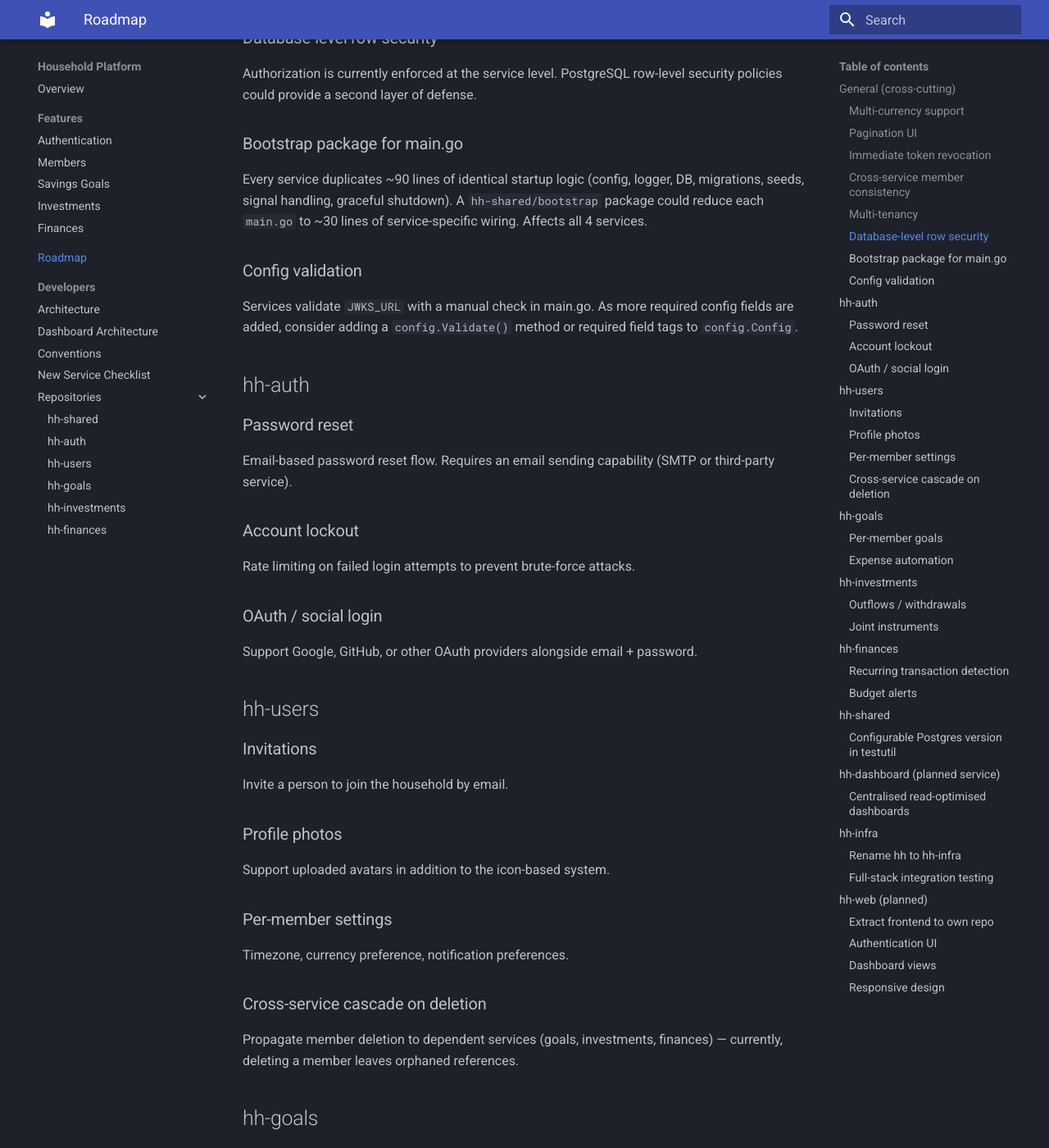
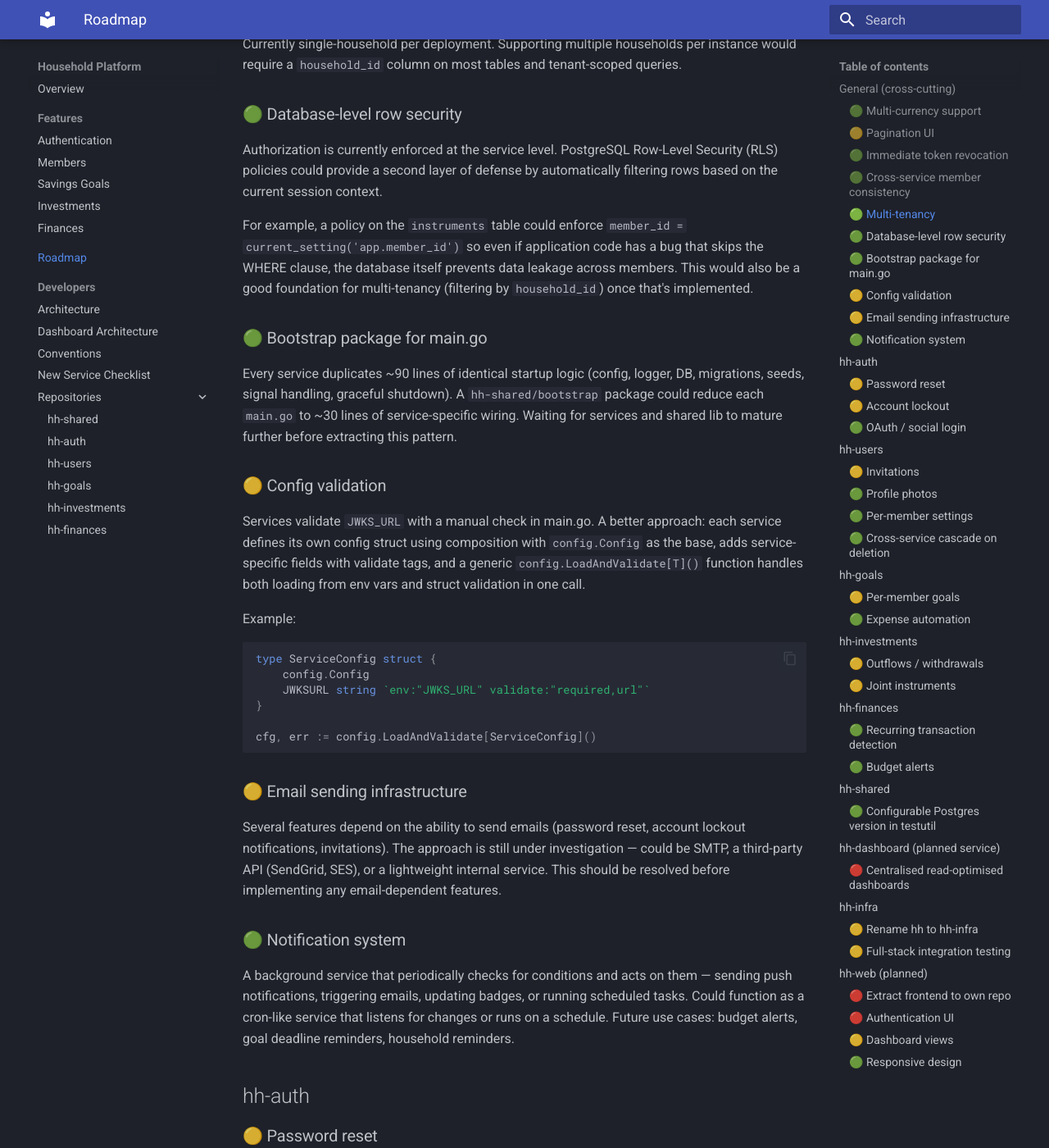
Before and after one commit to tiagorocha94/hh-docs, an MkDocs documentation site: the page built from docs/roadmap.md, in a window 1280 px wide and 1400 px high, scrolled down 988 px. Shown: the whole window at 82% size. Built offline with MkDocs 1.6.1 and Material for MkDocs 9.7.7, drawn with Linux system fonts in a browser that asks for light colours; some of the changed text lies outside the part shown.

Commit message:
Add priority badges and new items to roadmap
- All items tagged with priority:  High,  Medium,  Low
- New items: email sending infrastructure (), notification system ()
- Expanded: database-level row security (RLS example), config validation
  (composition + generic LoadAndValidate pattern)
- Added dependency notes (email infra blocks password reset, lockout,
  invitations; notification system blocks budget alerts, per-member settings)
- hh-web: Extract frontend (), Authentication UI () as top priorities

````diff
--- a/docs/roadmap.md
+++ b/docs/roadmap.md
@@ -2,147 +2,198 @@
 
 Feature backlog for the Household platform, grouped by scope.
 
+Priority: 🔴 High — next up, 🟡 Medium — important but not urgent, 🟢 Low — future consideration.
+
 ## General (cross-cutting)
 
-### Multi-currency support
+### 🟢 Multi-currency support
 All services currently assume EUR. Adding a `currency` column to monetary
 tables (contributions, valuations, movements, transactions) would enable
 multi-currency tracking with EUR as the aggregation currency.
 
-### Pagination UI
+### 🟡 Pagination UI
 Backend pagination is implemented (via hh-shared/httputil) but the frontend
 fetches all records. Add pagination controls when data volume grows.
+Depends on hh-web being implemented first.
 
-### Immediate token revocation
+### 🟢 Immediate token revocation
 If admin force-logout becomes a requirement, add a Redis revocation list.
 hh-auth writes revoked token hashes on logout; JWT middleware checks Redis
 before accepting a token. Redis failure degrades gracefully to
 signature-only verification. No architectural changes needed.
 
-### Cross-service member consistency
+### 🟢 Cross-service member consistency
 Services reference member IDs as plain UUIDs with no cross-database FK
 constraints. If a member is deleted from hh-users, other services still
 hold stale references. Options: shared identity service, event-driven sync,
-or a periodic consistency check.
+or a periodic consistency check. Not needed now — members won't be deleted
+in the immediate use case.
 
-### Multi-tenancy
+### 🟢 Multi-tenancy
 Currently single-household per deployment. Supporting multiple households
 per instance would require a `household_id` column on most tables and
 tenant-scoped queries.
 
-### Database-level row security
+### 🟢 Database-level row security
 Authorization is currently enforced at the service level. PostgreSQL
-row-level security policies could provide a second layer of defense.
+Row-Level Security (RLS) policies could provide a second layer of defense
+by automatically filtering rows based on the current session context.
 
-### Bootstrap package for main.go
+For example, a policy on the `instruments` table could enforce
+`member_id = current_setting('app.member_id')` so even if application code
+has a bug that skips the WHERE clause, the database itself prevents data
+leakage across members. This would also be a good foundation for
+multi-tenancy (filtering by `household_id`) once that's implemented.
+
+### 🟢 Bootstrap package for main.go
 Every service duplicates ~90 lines of identical startup logic (config, logger,
 DB, migrations, seeds, signal handling, graceful shutdown). A
 `hh-shared/bootstrap` package could reduce each `main.go` to ~30 lines of
-service-specific wiring. Affects all 4 services.
+service-specific wiring. Waiting for services and shared lib to mature
+further before extracting this pattern.
 
-### Config validation
-Services validate `JWKS_URL` with a manual check in main.go. As more
-required config fields are added, consider adding a `config.Validate()`
-method or required field tags to `config.Config`.
+### 🟡 Config validation
+Services validate `JWKS_URL` with a manual check in main.go. A better
+approach: each service defines its own config struct using composition
+with `config.Config` as the base, adds service-specific fields with
+validate tags, and a generic `config.LoadAndValidate[T]()` function
+handles both loading from env vars and struct validation in one call.
+
+Example:
+```go
+type ServiceConfig struct {
+    config.Config
+    JWKSURL string `env:"JWKS_URL" validate:"required,url"`
+}
+
+cfg, err := config.LoadAndValidate[ServiceConfig]()
+```
+
+### 🟡 Email sending infrastructure
+Several features depend on the ability to send emails (password reset,
+account lockout notifications, invitations). The approach is still under
+investigation — could be SMTP, a third-party API (SendGrid, SES), or a
+lightweight internal service. This should be resolved before implementing
+any email-dependent features.
+
+### 🟢 Notification system
+A background service that periodically checks for conditions and acts on
+them — sending push notifications, triggering emails, updating badges, or
+running scheduled tasks. Could function as a cron-like service that
+listens for changes or runs on a schedule. Future use cases: budget
+alerts, goal deadline reminders, household reminders.
 
 ## hh-auth
 
-### Password reset
-Email-based password reset flow. Requires an email sending capability
-(SMTP or third-party service).
+### 🟡 Password reset
+Email-based password reset flow. Depends on email sending infrastructure
+being resolved first.
 
-### Account lockout
+### 🟡 Account lockout
 Rate limiting on failed login attempts to prevent brute-force attacks.
+Should also send an email to the user reporting the lockout. Depends on
+email sending infrastructure.
 
-### OAuth / social login
+### 🟢 OAuth / social login
 Support Google, GitHub, or other OAuth providers alongside email + password.
 
 ## hh-users
 
-### Invitations
-Invite a person to join the household by email.
+### 🟡 Invitations
+Invite a person to join the household by email. Depends on email sending
+infrastructure being resolved first.
 
-### Profile photos
+### 🟢 Profile photos
 Support uploaded avatars in addition to the icon-based system.
 
-### Per-member settings
-Timezone, currency preference, notification preferences.
+### 🟢 Per-member settings
+Timezone, currency preference, notification preferences. More relevant
+once a notification system exists.
 
-### Cross-service cascade on deletion
+### 🟢 Cross-service cascade on deletion
 Propagate member deletion to dependent services (goals, investments,
 finances) — currently, deleting a member leaves orphaned references.
+Not needed now — members won't be deleted in the immediate use case.
 
 ## hh-goals
 
-### Per-member goals
+### 🟡 Per-member goals
 Goals are currently household-wide. A `goal_members` join table would allow
 assigning goals to specific members.
 
-### Expense automation
-In finances service, an expense category flagged as "goals" could
-automatically create a movement in hh-goals.
+### 🟢 Expense automation
+When the finances service matures, an expense category flagged as
+"savings" could automatically create a movement in hh-goals. Cross-service
+automation is a future concern.
 
 ## hh-investments
 
-### Outflows / withdrawals
+### 🟡 Outflows / withdrawals
 Record money taken out of an instrument. Needed for accurate gain/loss
 calculation.
 
-### Joint instruments
+### 🟡 Joint instruments
 Allow multiple member_ids per instrument for shared investment accounts.
 
 ## hh-finances
 
-### Recurring transaction detection
+### 🟢 Recurring transaction detection
 Flag income/expenses that repeat monthly and aggregate separately.
+Automation should be done after core flows are consistent.
 
-### Budget alerts
-Warn when a group's actual spend exceeds its target percentage.
+### 🟢 Budget alerts
+Warn when a group's actual spend exceeds its target percentage. More
+relevant once a notification system exists.
 
 ## hh-shared
 
-### Configurable Postgres version in testutil
+### 🟢 Configurable Postgres version in testutil
 `StartPostgresContainer` hardcodes `postgres:18-alpine`. Make the image
 configurable via parameter or environment variable for testing against
 different Postgres versions.
 
 ## hh-dashboard (planned service)
 
-### Centralised read-optimised dashboards
-The existing hh-* services are CRUD-focused and optimised for writes. Dashboard
-queries (aggregations, time series, cross-member breakdowns) don't belong in
-those services — they would add read-heavy load to write-optimised schemas.
-
-hh-dashboard would be a dedicated read service that consumes data from all
-other services and serves pre-aggregated views: portfolio summaries, savings
-progress, expense breakdowns, per-member overviews, and household-wide KPIs.
-
-See [Dashboard Architecture](dashboard-architecture.md) for the detailed design.
+### 🔴 Centralised read-optimised dashboards
+A dedicated read service that consumes data from all other services and
+serves pre-aggregated views: portfolio summaries, savings progress,
+expense breakdowns, per-member overviews, and household-wide KPIs.
+One of the most impactful features but brings significant complexity —
+changes across all services (event publishing) and new infrastructure
+(NATS). See [Dashboard Architecture](dashboard-architecture.md).
 
 ## hh-infra
 
-### Rename hh to hh-infra
+### 🟡 Rename hh to hh-infra
 The orchestration repo is currently named `hh`. It should be renamed to
-`hh-infra` once all services are extracted, to match the naming convention.
+`hh-infra` once all services are extracted. This involves more than just
+renaming — the frontend needs to be extracted first, nginx config updated,
+and docker-compose references cleaned up.
 
-### Full-stack integration testing
+### 🟡 Full-stack integration testing
 Compose all `-dev` images into a single docker-compose for automated
-end-to-end testing of the full platform.
+end-to-end testing of the full platform. Best done once services and
+frontend are stable.
 
 ## hh-web (planned)
 
-### Extract frontend to own repo
+### 🔴 Extract frontend to own repo
 The React SPA currently lives inside the `hh` (infra) repo as `fe/`. It
 should be extracted to its own `hh-web` repository with independent CI/CD,
-matching the polyrepo pattern.
+matching the polyrepo pattern. The repo should include a way to run the
+app against mocked APIs so local development and implementation doesn't
+depend on running the actual backend services. In the future, a
+docker-compose setup could start all services in dev mode for full
+integration testing, but that's heavy for now.
 
-### Authentication UI
-Login page, token refresh handling, logout flow. Currently partially
-implemented in the monorepo frontend.
+### 🔴 Authentication UI
+Login page, token refresh handling, logout flow. Critical — should be
+implemented immediately after the frontend is extracted to its own repo.
 
-### Dashboard views
+### 🟡 Dashboard views
 Per-service dashboards (goals progress, investment portfolio summary,
-expense breakdown) that consume the CRUD APIs.
+expense breakdown) that consume the dashboard API. Can only be done once
+hh-dashboard is implemented.
 
-### Responsive design
+### 🟢 Responsive design
 Mobile-friendly layouts for on-the-go access to household finances.
````
